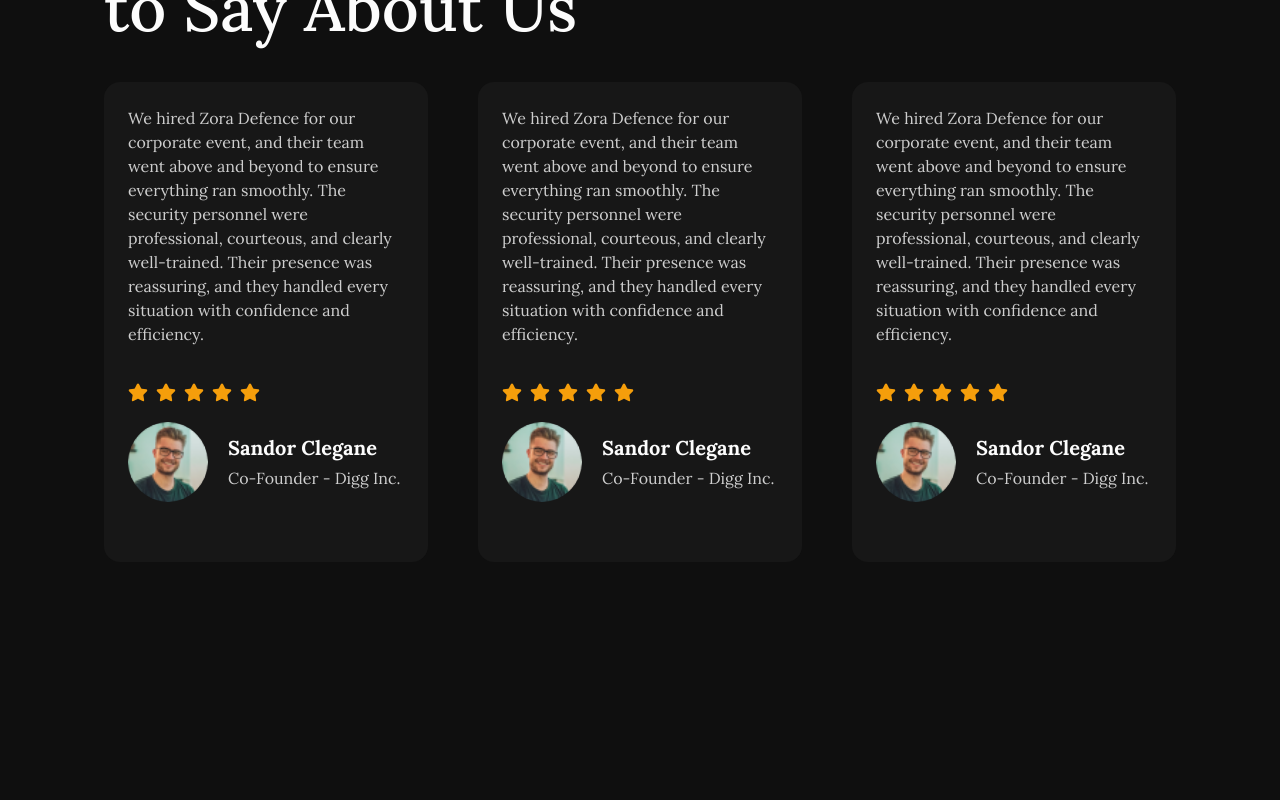
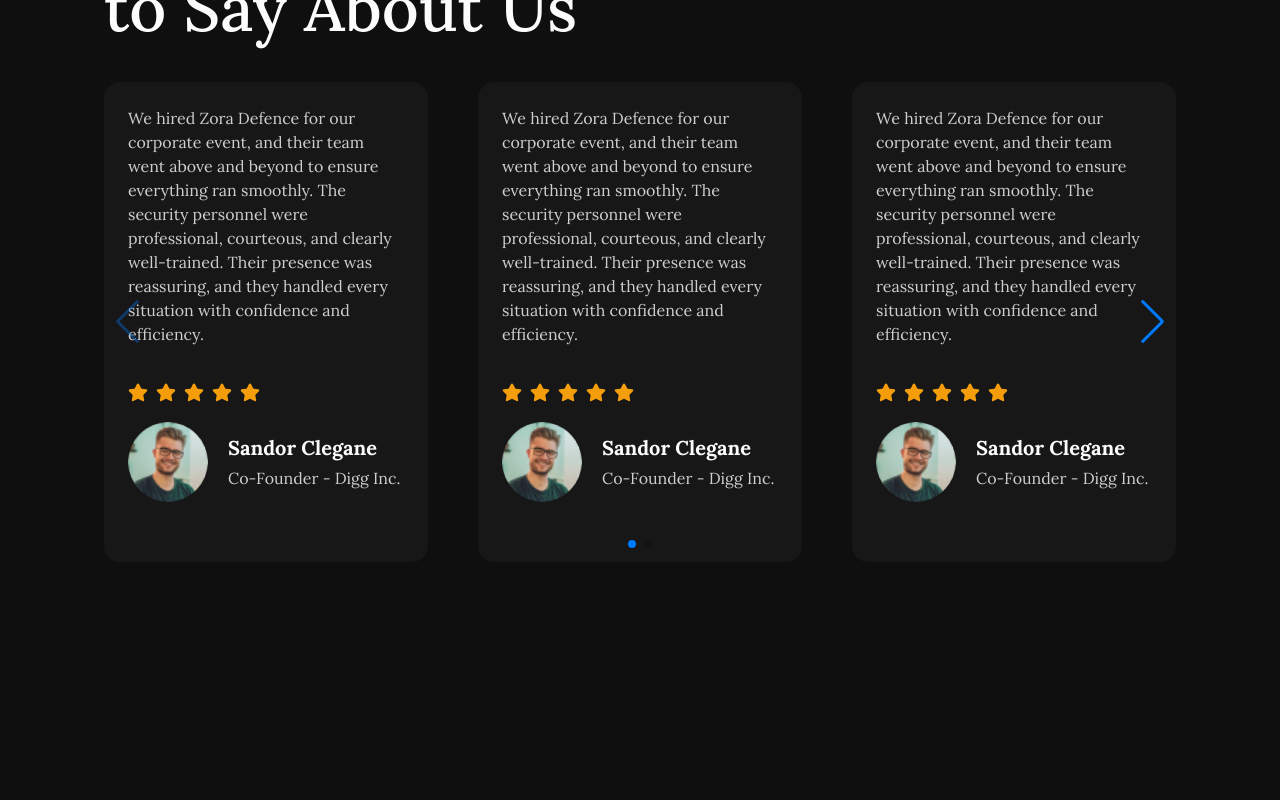
Before and after one commit to prakash-milologic/zora-defence, a Next.js app: page / in a window 1280 px wide. Shown: the part 3551-4351 px from the top of the page. Built offline with nearby package versions, Linux system fonts and the light colour scheme.

Commit message:
update testimonial

```diff
--- a/src/components/Homepage/Testimonial.tsx
+++ b/src/components/Homepage/Testimonial.tsx
@@ -1,9 +1,13 @@
 "use client";
 import React from "react";
-import { Swiper, SwiperSlide } from "swiper/react";
+import { Swiper, SwiperSlide, } from "swiper/react";
+import { Navigation, Pagination } from 'swiper/modules';
 
 // Import Swiper styles
-import "swiper/css";
+import 'swiper/css';
+import 'swiper/css/navigation';
+import 'swiper/css/pagination';
+
 import TestimonialDesc from "./TestimonialDesc";
 
 const Testimonial = () => {
@@ -18,8 +22,14 @@ const Testimonial = () => {
         <Swiper
             spaceBetween={50}
             slidesPerView={3}
-            pagination={{ clickable: true }}
+            // pagination={{ clickable: true }}
             scrollbar={{ draggable: true }}
+            navigation={true}
+            pagination={{
+              clickable: true,
+            }}
+            modules={[Navigation, Pagination]}
+            className="mySwiper"
             breakpoints={{
                 '@0.00': {
                   slidesPerView: 1,
```
